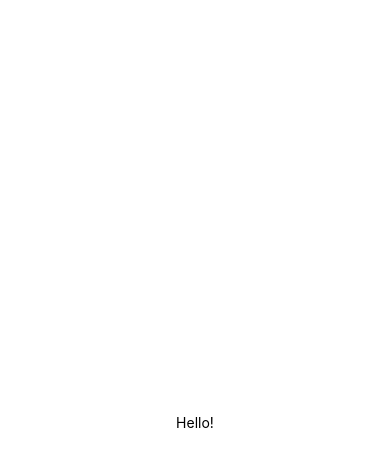
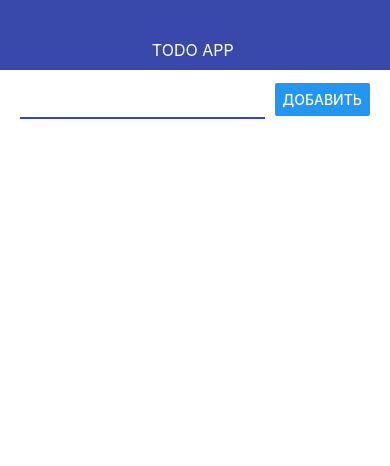
Before and after one commit to peregonb/ReactNative-course, a React Native app: screen / in a window 390 px wide. Shown: the top 466 px of the page. Built offline with nearby package versions, Linux system fonts and the light colour scheme.

Commit message:
add todo

```diff
--- a/App.js
+++ b/App.js
@@ -1,19 +1,52 @@
-import React from 'react';
-import { StyleSheet, Text, View } from 'react-native';
+import React, {useState} from 'react';
+import {StyleSheet, Text, View} from 'react-native';
+import {Navbar} from "./src/Navbar";
+import {AddTodo} from "./src/AddTodo";
+import {Todo} from "./src/Todo";
 
-export default function App() {
-  return (
-    <View style={styles.container}>
-      <Text>Hello!</Text>
-    </View>
-  );
+export default () => {
+    const [todos, setTodos] = useState([]);
+
+    const addTodo = title => {
+        // const newTodo = {
+        //     id: Date.now().toString(),
+        //     title: title
+        // };
+        // setTodos(todos.concat([newTodo])) мутирующа
+        // setTodos((prevTodos) => {
+        //     return [
+        //         ...prevTodos,
+        //         newTodo
+        //     ]
+        // })
+
+        setTodos(prev => [...prev,
+            {
+                id: Date.now().toString(),
+                title
+            }
+        ])
+    };
+
+    return (
+        <View style={styles.container}>
+            <Navbar/>
+            <View style={styles.wrapper}>
+                <AddTodo onSubmit={addTodo}/>
+
+                <View>
+                    {todos.map(todo => <Todo key={todo.id} todo={todo}/>)}
+                </View>
+            </View>
+        </View>
+    )
 }
 
+
 const styles = StyleSheet.create({
-  container: {
-    flex: 1,
-    backgroundColor: '#fff',
-    alignItems: 'center',
-    justifyContent: 'center',
-  },
+    container: {},
+    wrapper: {
+        paddingHorizontal: 20,
+        paddingVertical: 10
+    },
 });
--- /dev/null
+++ b/src/AddTodo.js
@@ -0,0 +1,32 @@
+import React from 'react';
+import {View, StyleSheet, TextInput, Button} from 'react-native';
+
+export const AddTodo = ({onSubmit}) => {
+
+    const pressHandler = () => {
+        onSubmit('test todo');
+    };
+
+    return (
+        <View style={styles.block}>
+            <TextInput style={styles.input}/>
+            <Button title={"Добавить"} onPress={pressHandler}/>
+        </View>
+    )
+};
+
+let styles = StyleSheet.create({
+    block: {
+        flexDirection: 'row',
+        justifyContent: 'space-between',
+        alignItems: 'center',
+        marginBottom: 15
+    },
+    input: {
+        width: '70%',
+        padding: 10,
+        borderStyle: 'solid',
+        borderBottomWidth: 2,
+        borderBottomColor: '#3949ab'
+    }
+});
--- /dev/null
+++ b/src/Navbar.js
@@ -0,0 +1,25 @@
+import React from 'react';
+import {View, Text, StyleSheet} from 'react-native';
+
+export const Navbar = (props) => {
+    return (
+        <View style={styles.navbar}>
+            <Text style={styles.text}>Todo App </Text>
+        </View>
+    )
+};
+
+let styles = StyleSheet.create({
+    navbar: {
+        height: 70,
+        alignItems: 'center',
+        justifyContent: 'flex-end',
+        backgroundColor: '#3949ab',
+        paddingBottom: 10
+    },
+    text: {
+        color: "#fff",
+        textTransform: 'uppercase',
+        fontSize: 16
+    }
+});
--- /dev/null
+++ b/src/Todo.js
@@ -0,0 +1,22 @@
+import React from 'react';
+import {View, Text, StyleSheet} from 'react-native';
+
+export const Todo = ({todo}) => {
+    return (
+        <View style={styles.todo}>
+            <Text>{todo.title}</Text>
+        </View>
+    )
+};
+
+let styles = StyleSheet.create({
+    todo: {
+        flexDirection: "row",
+        alignItems: "center",
+        padding: 15,
+        borderWidth: 1,
+        borderColor: '#eee',
+        borderRadius: 5,
+        marginBottom: 10
+    },
+});
```
